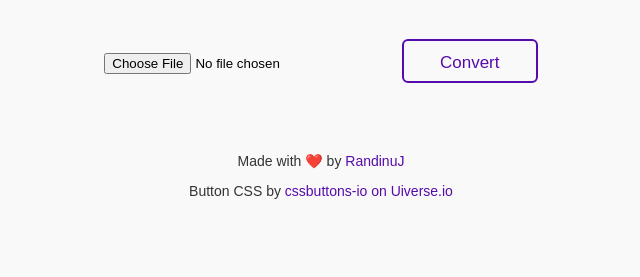
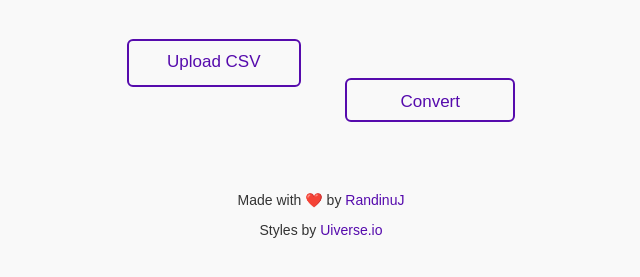
Before and after one commit to randinuj/csv-to-vcf, a plain HTML site: page index.html in a window 1280 px wide. Shown: the part 109-386 px from the top of the page, without its empty margins (319-959 px from the left). Drawn offline with nearby package versions, Linux system fonts and the light colour scheme; a web font is replaced by a local one.

Commit message:
Update index.html

```diff
--- a/index.html
+++ b/index.html
@@ -14,14 +14,13 @@
       padding: 40px;
       background: #f9f9f9;
     }
-    input[type="file"] {
-      margin: 20px;
-    }
-    button {
+
+    /* Stylish Button (for both label & convert) */
+    .button {
       --color: #560bad;
       font-family: inherit;
       display: inline-block;
-      width: 8em;
+      width: 10em;
       height: 2.6em;
       line-height: 2.5em;
       margin: 20px;
@@ -35,9 +34,11 @@
       border-radius: 6px;
       font-weight: 500;
       color: var(--color);
+      text-decoration: none;
       background-color: transparent;
     }
-    button:before {
+
+    .button:before {
       content: "";
       position: absolute;
       z-index: -1;
@@ -49,17 +50,25 @@
       left: 100%;
       transition: all 0.7s;
     }
-    button:hover {
+
+    .button:hover {
       color: #fff;
     }
-    button:hover:before {
+
+    .button:hover:before {
       top: -30px;
       left: -30px;
     }
-    button:active:before {
+
+    .button:active:before {
       background: #3a0ca3;
       transition: background 0s;
     }
+
+    #csvFile {
+      display: none;
+    }
+
     #downloadLink {
       display: none;
       margin-top: 20px;
@@ -70,15 +79,18 @@
       border-radius: 6px;
       font-weight: bold;
     }
+
     footer {
       margin-top: 50px;
       font-size: 14px;
       color: #333;
     }
+
     footer a {
       color: #560bad;
       text-decoration: none;
     }
+
     footer a:hover {
       text-decoration: underline;
     }
@@ -86,14 +98,22 @@
 </head>
 <body>
   <h1>CSV to VCF Converter</h1>
+
+  <!-- File Upload -->
   <input type="file" id="csvFile" accept=".csv" />
-  <button onclick="convertCSVtoVCF()">Convert</button>
+  <label for="csvFile" class="button">Upload CSV</label>
+
+  <!-- Convert Button -->
+  <button onclick="convertCSVtoVCF()" class="button">Convert</button>
+
+  <!-- Download -->
   <br />
   <a id="downloadLink">Download VCF File</a>
 
+  <!-- Footer -->
   <footer>
     <p>Made with ❤️ by <a href="https://about.me/randinu" target="_blank">RandinuJ</a></p>
-    <p>Button CSS by <a href="https://uiverse.io/cssbuttons-io" target="_blank">cssbuttons-io on Uiverse.io</a></p>
+    <p>Styles by <a href="https://uiverse.io/cssbuttons-io" target="_blank">Uiverse.io</a></p>
   </footer>
 
   <script>
@@ -130,4 +150,4 @@
     }
   </script>
 </body>
-</html>
+  </html>
```
